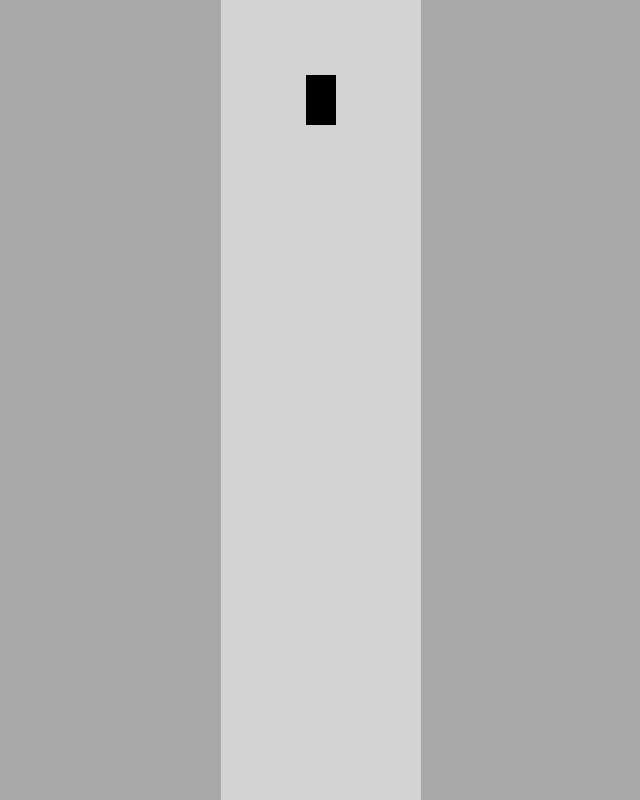
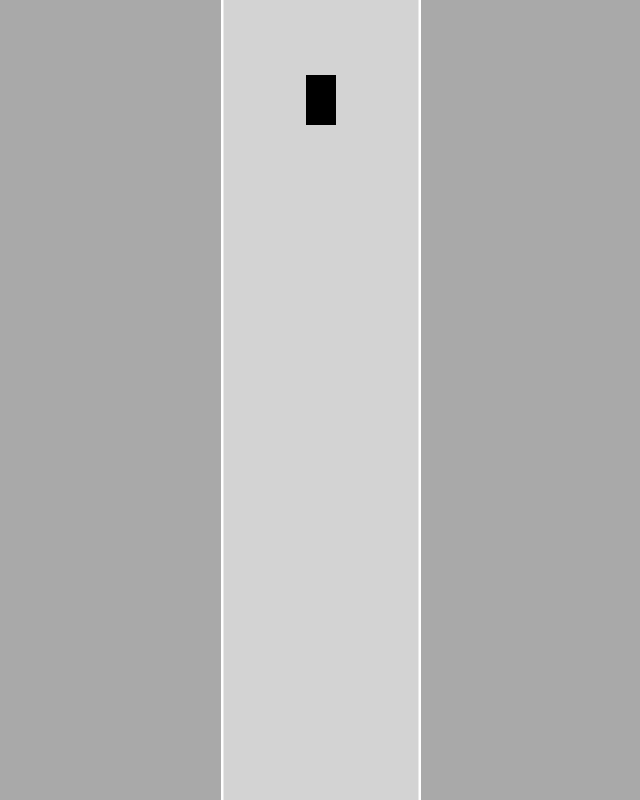
Before and after one commit to steve-mir/Self-driving-car-simulation, a plain HTML site: page index.html in a window 1280 px wide. Shown: the whole page, without its empty margins (319-959 px from the left). Drawn offline with Linux system fonts and the light colour scheme.

Commit message:
making road

```diff
--- a/car.js
+++ b/car.js
@@ -5,26 +5,77 @@ class Car{
         this.width = width;
         this.height = height;
 
+        this.speed = 0;
+        this.acceleration = 0.2;
+        this.maxSpeed = 3;
+        this.friction = 0.05;
+        this.angle = 0;
+
         this.controls = new Controls();
     }
 
     update(){
+        this.#move();
+    }
+
+    #move(){
         if(this.controls.forward){
-            this.y -= 2;
+            this.speed += this.acceleration
         }
         if(this.controls.reverse){
-            this.y +=2;
+            this.speed -= this.acceleration;
         }
+
+        if(this.speed > this.maxSpeed){
+            this.speed = this.maxSpeed;
+        }
+
+        if(this.speed <- this.maxSpeed/2){
+            this.speed = -this.maxSpeed/2
+        }
+
+        if(this.speed > 0){
+            this.speed -= this.friction;
+        }
+
+        if(this.speed < 0){
+            this.speed += this.friction;
+        }
+
+        if(Math.abs(this.speed) < this.friction){
+            this.speed = 0;
+        }
+
+        if(this.speed != 0){
+            const flip = this.speed > 0 ? 1 : -1;
+            if(this.controls.left){
+                this.angle += 0.03 * flip;
+            }
+
+            if(this.controls.right){
+                this.angle -= 0.03 * flip;
+            }
+        }
+
+
+
+        this.x -= Math.sin(this.angle)*this.speed;
+        this.y -= Math.cos(this.angle)*this.speed;
     }
 
     draw(ctx){
+        ctx.save();
+        ctx.translate(this.x, this.y);
+        ctx.rotate(-this.angle);
+
         ctx.beginPath();
         ctx.rect(
-            this.x - this.width / 2,
-            this.y - this.height / 2,
+            -this.width / 2,
+            -this.height / 2,
             this.width,
             this.height
         );
         ctx.fill();
+        ctx.restore();
     }
 }
--- a/controls.js
+++ b/controls.js
@@ -25,7 +25,7 @@ class Controls{
                     this.reverse = true;
                     break;
             }
-            console.table(this);
+
         }
 
         document.onkeyup = (event) => {
@@ -43,7 +43,7 @@ class Controls{
                     this.reverse = false;
                     break;
             }
-            console.table(this);
+
         }
     }
 }
--- a/index.html
+++ b/index.html
@@ -6,6 +6,7 @@
     <body>
         <canvas id="myCanvas"></canvas>
 
+        <script src="road.js"></script>
         <script src="controls.js"></script>
         <script src="car.js"></script>
         <script src="main.js"></script>
--- a/main.js
+++ b/main.js
@@ -3,8 +3,8 @@ canvas.height = window.innerHeight;
 canvas.width = 200;
 
 const ctx = canvas.getContext("2d");
+const road = new Road(canvas.width/2, canvas.width)
 const car = new Car(100, 100, 30, 50);
-//car.draw(ctx);
 
 animate()
 
@@ -12,6 +12,7 @@ function animate(){
     car.update();
 
     canvas.height = window.innerHeight;
+    road.draw(ctx);
     car.draw(ctx)
     requestAnimationFrame(animate);
 }
--- /dev/null
+++ b/road.js
@@ -0,0 +1,32 @@
+class Road{
+
+    constructor(x, width, laneCount = 3){
+        this.x = x;
+        this.width = width;
+        this.laneCount = laneCount;
+
+        this.left = x-width/2;
+        this.right = x + width/2;
+
+        const infinity = 1000000;
+        this.top = -infinity;
+        this.bottom = infinity;
+
+        this.bottom = infinity;
+    }
+
+    draw(ctx){
+        ctx.lineWidth = 5;
+        ctx.strokeStyle = "white";
+
+        ctx.beginPath();
+        ctx.moveTo(this.left, this.top);
+        ctx.lineTo(this.left, this.bottom);
+        ctx.stroke();
+
+        ctx.beginPath();
+        ctx.moveTo(this.right, this.top);
+        ctx.lineTo(this.right, this.bottom);
+        ctx.stroke();
+    }
+}
```
